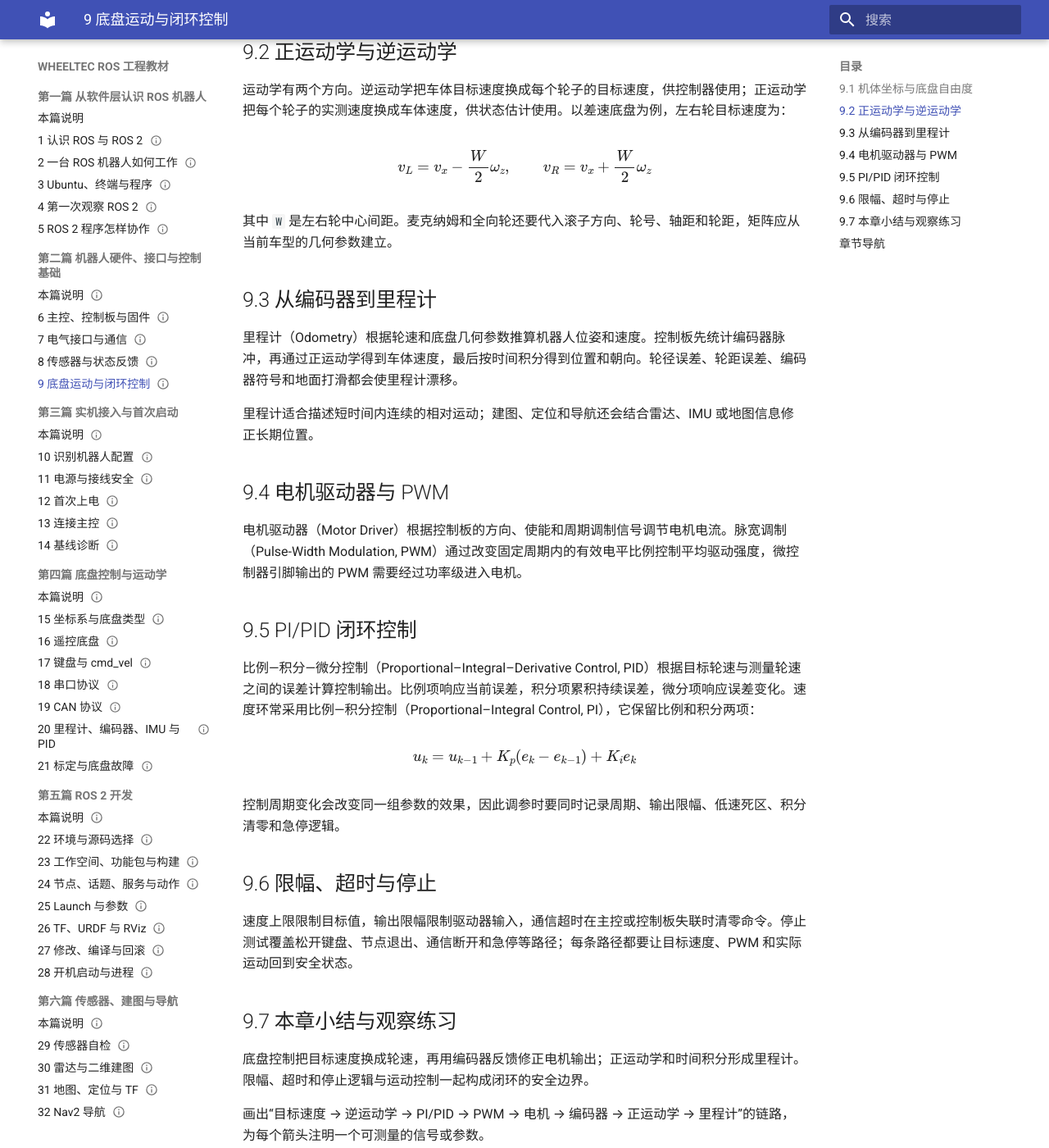
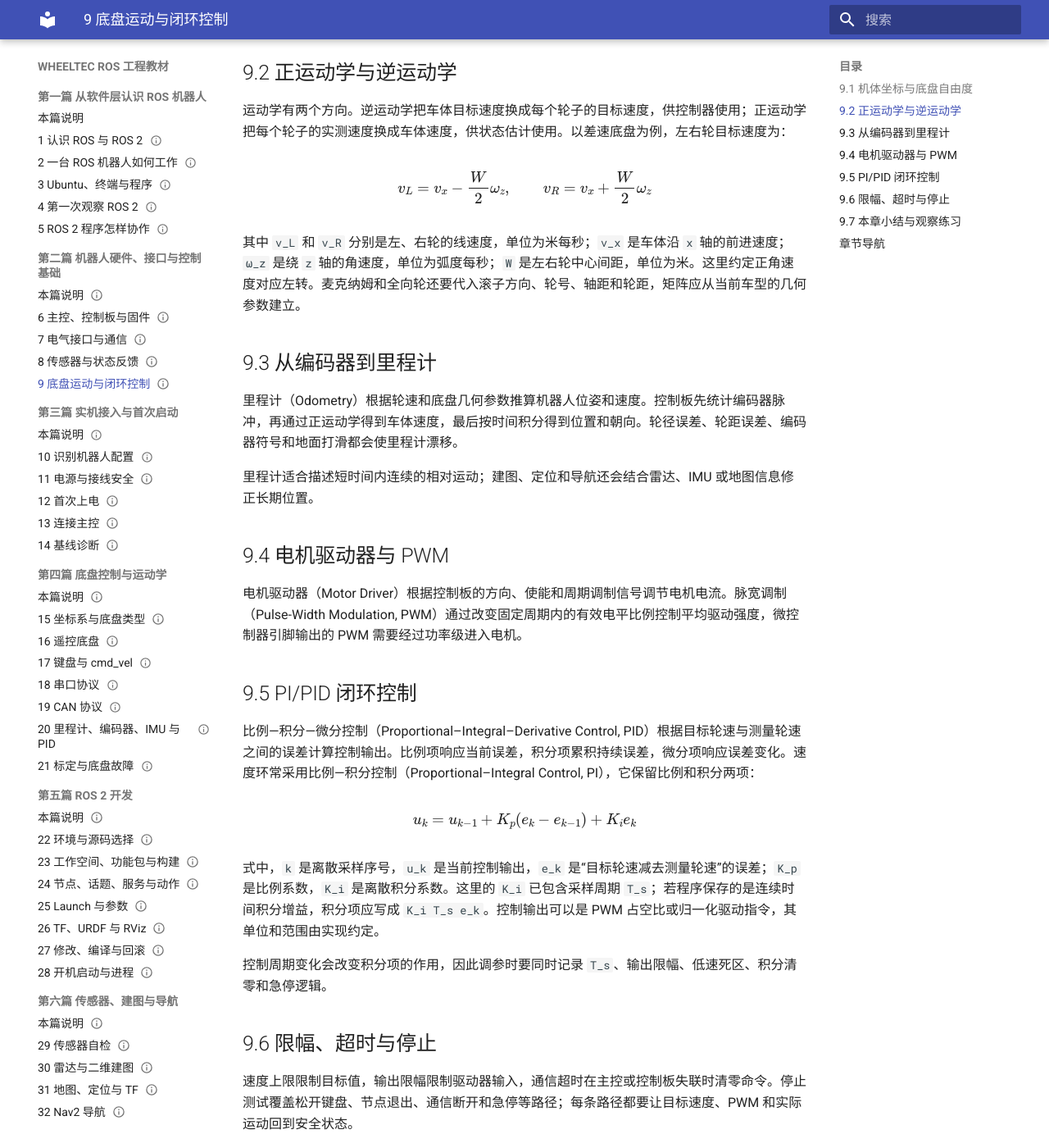
Before and after one commit to EnosElinsa/wheeltec-ros-textbook, an MkDocs documentation site: the page built from docs/02-hardware-basics/09-chassis-motion-control.md, in a window 1280 px wide and 1400 px high, scrolled down 504 px. Shown: the whole window at 82% size. Built offline with MkDocs 1.6.1 and Material for MkDocs 9.7.7, drawn with Linux system fonts in a browser that asks for light colours; some of the changed text lies outside the part shown.

Commit message:
docs: tighten hardware foundation accuracy

```diff
--- a/docs/02-hardware-basics/09-chassis-motion-control.md
+++ b/docs/02-hardware-basics/09-chassis-motion-control.md
@@ -10,7 +10,7 @@ status: complete
 
 底盘运动模型（Chassis Kinematics）把车体速度与各轮速度联系起来。ROS 常用机体坐标约定是 `x` 向前、`y` 向左、`z` 向上；地面运动可以用前后速度、横向速度和绕 `z` 轴的角速度表示。
 
-差速、四驱和履带底盘的轮速关系不同于麦克纳姆轮、全向轮或阿克曼底盘。车型、轮号和安装方向需要与控制板中的运动模型对应。
+四轮差速或滑移转向底盘通过左右轮组的速度差转弯，履带底盘采用相近的运动约束；麦克纳姆轮和全向轮可以产生横向速度，阿克曼底盘则通过转向轮改变曲率。车型、轮号和安装方向需要与控制板中的运动模型对应。
 
 ## 9.2 正运动学与逆运动学
 
@@ -21,7 +21,7 @@ v_L = v_x - \frac{W}{2}\omega_z,\qquad
 v_R = v_x + \frac{W}{2}\omega_z
 $$
 
-其中 `W` 是左右轮中心间距。麦克纳姆和全向轮还要代入滚子方向、轮号、轴距和轮距，矩阵应从当前车型的几何参数建立。
+其中 `v_L` 和 `v_R` 分别是左、右轮的线速度，单位为米每秒；`v_x` 是车体沿 `x` 轴的前进速度；`ω_z` 是绕 `z` 轴的角速度，单位为弧度每秒；`W` 是左右轮中心间距，单位为米。这里约定正角速度对应左转。麦克纳姆和全向轮还要代入滚子方向、轮号、轴距和轮距，矩阵应从当前车型的几何参数建立。
 
 ## 9.3 从编码器到里程计 {#encoder-odometry}
 
@@ -41,7 +41,9 @@ $$
 u_k=u_{k-1}+K_p(e_k-e_{k-1})+K_i e_k
 $$
 
-控制周期变化会改变同一组参数的效果，因此调参时要同时记录周期、输出限幅、低速死区、积分清零和急停逻辑。
+式中，`k` 是离散采样序号，`u_k` 是当前控制输出，`e_k` 是“目标轮速减去测量轮速”的误差；`K_p` 是比例系数，`K_i` 是离散积分系数。这里的 `K_i` 已包含采样周期 `T_s`；若程序保存的是连续时间积分增益，积分项应写成 `K_i T_s e_k`。控制输出可以是 PWM 占空比或归一化驱动指令，其单位和范围由实现约定。
+
+控制周期变化会改变积分项的作用，因此调参时要同时记录 `T_s`、输出限幅、低速死区、积分清零和急停逻辑。
 
 ## 9.6 限幅、超时与停止
 
```
Also changed, not shown: docs/02-hardware-basics/06-controller-and-firmware.md (+2 -2 lines), docs/02-hardware-basics/07-electrical-interfaces-communication.md (+2 -2 lines), 2 other files.
